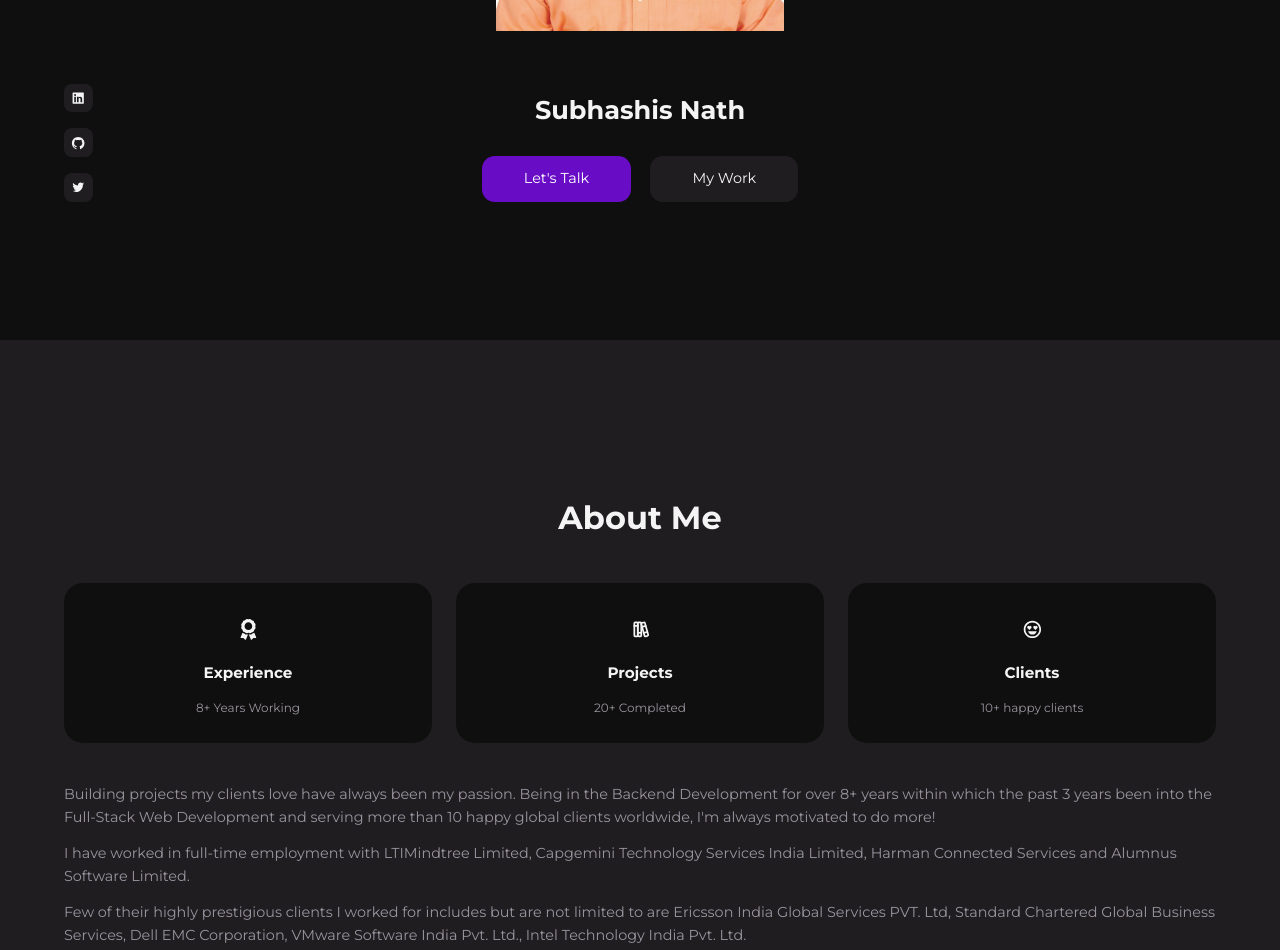
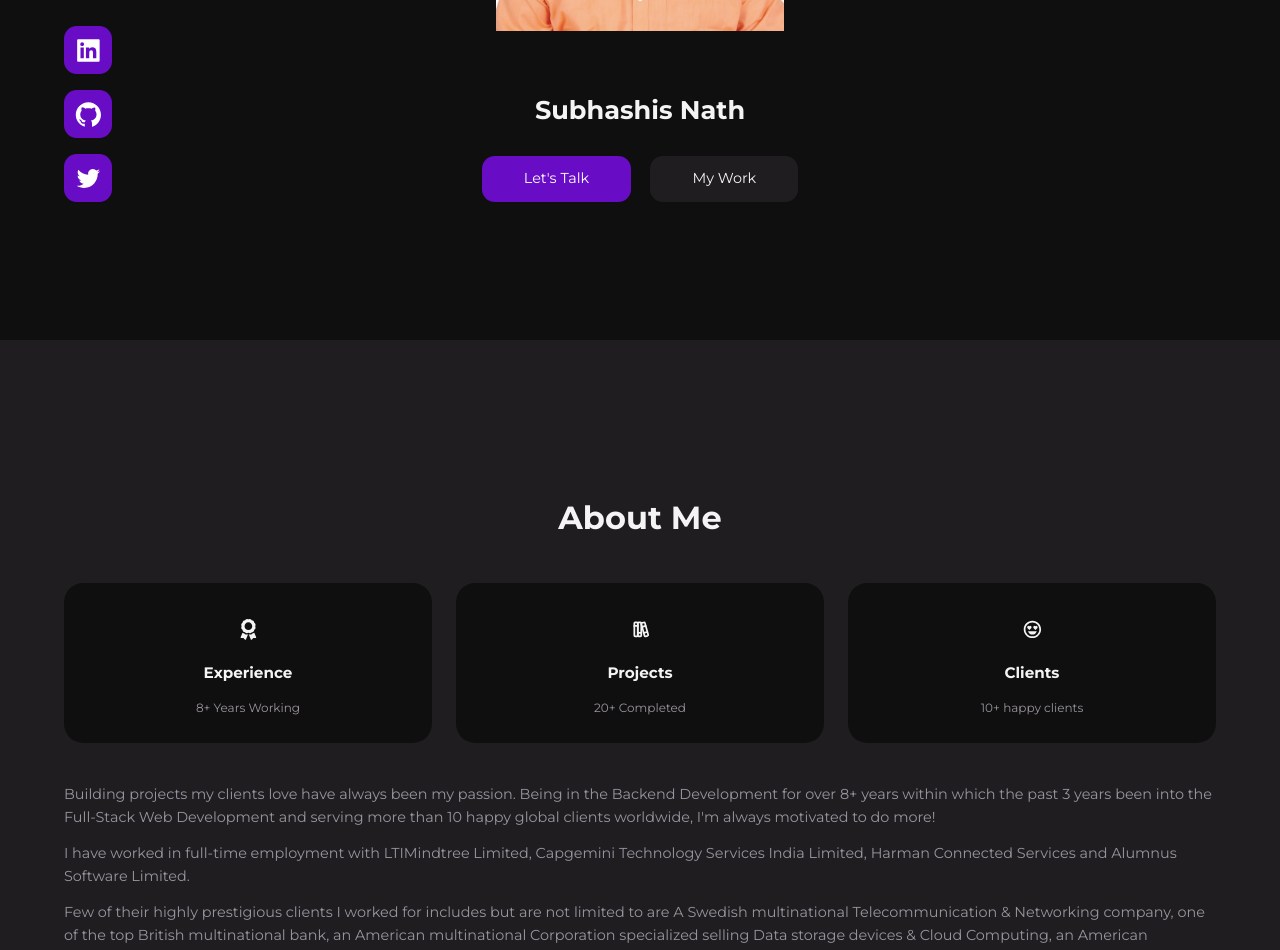
Before and after one commit to subha81788/personal-portfolio, a React (Create React App) app: page / in a window 1280 px wide. Shown: the part 460-1410 px from the top of the page. Built offline with nearby package versions, Linux system fonts and the light colour scheme.

Commit message:
Updated styling of social icons and the data content.

```diff
--- a/src/sections/about/About.jsx
+++ b/src/sections/about/About.jsx
@@ -30,9 +30,10 @@ const About = ({ cv, downloadAs }) => {
         </p>
         <p>
           Few of their highly prestigious clients I worked for includes but are not
-          limited to are Ericsson India Global Services PVT. Ltd, Standard
-          Chartered Global Business Services, Dell EMC Corporation, VMware
-          Software India Pvt. Ltd., Intel Technology India Pvt. Ltd.
+          limited to are A Swedish multinational Telecommunication & Networking company,
+          one of the top British multinational bank, an American multinational Corporation
+          specialized selling Data storage devices & Cloud Computing, an American Virtualization
+          Technology company and an American Microprocessor Development & Semiconductor company.
         </p>
         <p>
           Hi, my name is Subhashis Nath. I'm a Software Engineer from India,
--- a/src/sections/header/header.css
+++ b/src/sections/header/header.css
@@ -44,18 +44,20 @@ header {
 }
 
 .header__socials a {
-    width: 1.8rem;
+    width: 3rem;
     aspect-ratio: 1/1;
-    background: var(--color-light);
-    color: var(--color-black);
+    font-size: 1.8rem;
+    background: var(--color-primary);
+    color: white;
     display: grid;
     place-items: center;
-    border-radius: var(--border-radius-3);
+    border-radius: var(--border-radius-2);
 }
 
 .header__socials a:hover {
-    background: var(--color-primary);
-    color: var(--color-white);
+    background: transparent;
+    border-color: var(--color-primary);
+    color: var(--color-primary);
     transform: translateX(-0.5rem);
 }
 
@@ -68,6 +70,18 @@ header {
     }
 }
 
+/* MEDIA QUERIES (landscape tablets) */
+@media screen and (max-width: 768px) {
+    .header__socials {
+        gap: 0.8rem;
+    }
+
+    .header__socials a {
+        width: 1.8rem;
+        font-size: 1.4rem;
+        border-radius: var(--border-radius-3);
+    }
+}
 
 /* MEDIA QUERIES (tablets) */
 @media screen and (max-width: 600px) {
@@ -85,6 +99,16 @@ header {
     /* .header__container p {
         width: 100%;
     } */
+
+    .header__socials {
+        gap: 0.8rem;
+    }
+
+    .header__socials a {
+        width: 2rem;
+        font-size: 1.4rem;
+        border-radius: var(--border-radius-3);
+    }
 
     .header__cta {
         gap: 1rem;
--- a/src/sections/portfolio/data.js
+++ b/src/sections/portfolio/data.js
@@ -22,7 +22,7 @@ const data = [
     id: 2,
     category: "fullstack",
     image: Image2,
-    title: "Fault Reporting Automation",
+    title: "Real Estate Fault Reporting Platform",
     desc: ["Develop a web application to facilitate Fault/Issue Reporting experience by Employees in the Customer system. Contribute to both Backend and Front end development.", "Write few screens using React Js Functional Components, Hooks & Router using vanilla js. Used customer’s Design system to style all the components.", "One custom Accordion component was written using React as such component is not available in the existing Design system. Needed to extract styles from the existing design system to create similar look & feel to the custom component.", "Implemented Fault Reporting backend using Node Js, Express Js, Typescript. Database is Postgres.", "Write SQL queries to query this database having multiple tables containing relational fault report data using foreign key references.", "Implemented Azure Webjob to above Database every 5 minutes to fetch newly reported fault &, process them. Based on the Fault Reported location and type of fault reported a workorder request is dispatched to one of the Azure Functions. Each such Function is responsible to integrate with 3rd party vendor Rest apis used to actually create a new workorder in the corresponding vendor. In response workorder id or error is returned to the Azure function app and then to Webjob. Webjob sends this status to the Fault Reporter via Email notification.", "Azure Webapp is written in Node Js using Typescript. Data is stored in Postgres DB. Emailer is written using nodemailer & handlebars npm."],
     demo: "http://subhashisnath.com",
     github: "https://github.com/subha81788",
@@ -31,7 +31,7 @@ const data = [
     id: 3,
     category: "backend",
     image: Image3,
-    title: "Deskbooking Application Upgradation",
+    title: "Workplace Seat Booking Application Upgradation",
     desc: ["Upgrade Deskbooking backend Java Spring boot application. It was suffering from cosmos db connection shutdown intermittently and java memory leak issue in Azure Production deployment.", "Migrate Java 8 to Java 17, Spring Boot to v3, Azure Cosmos DB Java SDK to v4.", "Used Java SDK new feature such as Record, Sealed classes etc. Renamed Java EE namespace from javax to jakarta. Replaced mvn build agent by gradle.", "Introduced Redis caching to data retrieval CRUD apis. Get api data is cached on cache miss of the keys using Spring Data Redis. Data save and update through api triggers Azure Functions to evict related key values from the Redis. Cache eviction logic is taken care by Azure Function which is external to Spring Boot Azure webapp to decouple cache eviction from the app itself to mantain cache data integrity. Used Redis datatypes to store data instead of java collections."],
     demo: "http://egatortutorials.com http://subhashisnath.com",
     github: "https://github.com/egattor",
@@ -40,7 +40,7 @@ const data = [
     id: 4,
     category: "fullstack",
     image: Image4,
-    title: "Smart Office Management",
+    title: "Office Management Platform",
     desc: ["Develop a web application which facilitates client’s employees and business partners.", "Write Backend app using Express Js Typescript and deployed to Azure webapp.", "Automate Employee Desk Booking experience. On successful booking an Azure Function having cosmos db input trigger sends email notification with Desk booking details to the user. Code is written using Java, Spring Boot, Cosmos db, Azure Functions.", "Introduced Redis caching to data retrieval CRUD apis. Used Azure Function for cache eviction. Used Redis datatypes to store data instead of typescript data types."],
     demo: "http://subhashisnath.com",
     github: "https://github.com/subha81788",
@@ -58,7 +58,7 @@ const data = [
     id: 6,
     category: "backend",
     image: Image6,
-    title: "RTGS Automation",
+    title: "RTGS Payment Platform",
     desc: ["Develop a Simulator for couple of Business-critical Core-Banking Microservices viz EBBS and TsaaS in RTGS Payment Flow. The simulator mocks expected response payload & response status from these external Core Banking B2B Endpoints. Thus making regular Automated Sprint Tests & Regression Tests independent of the Core Banking system.", "Significant contribution developing Automation Test Framework using Spring Boot, JDBC, ELK, Cucumber"],
     demo: "http://subhashisnath.com",
     github: "https://github.com/subha81788",
@@ -67,7 +67,7 @@ const data = [
     id: 7,
     category: "backend",
     image: Image7,
-    title: "NextGen Security",
+    title: "Next Generation Security using SSO",
     desc: ["Implement an all-in-one SSO solution using Spring Cloud Gateway and Spring Security SSO securing access to a number of sensitive Business Apis and Web Portals using PCF PingFederate SSO Service plan as Identity Provider (IdP). The project is going to be a high impact solution eventually modifying the existing security model of almost all projects under ESRS.", "Implement an Authentication Filter to support both BASIC, SecureID mode of SSO authentication, differentiated by AuthMode header, and integrate the filter with above Gateway."],
     demo: "http://subhashisnath.com",
     github: "https://github.com/subha81788",
@@ -76,7 +76,7 @@ const data = [
     id: 8,
     category: "backend",
     image: Image8,
-    title: "MyService360",
+    title: "360-Degree Service of Smart Devices with Actionable Intelligence",
     desc: ["Write PCF Spring Boot Scheduler service which monitors some table every minute, send notification once there is an update in table entries. The notification message contains Device details such as serial number, product type and api status as payload and is routed to message queue."],
     demo: "http://subhashisnath.com",
     github: "https://github.com/subha81788",
@@ -85,7 +85,7 @@ const data = [
     id: 9,
     category: "backend",
     image: Image9,
-    title: "Remote Service Credential",
+    title: "Remote Service Authentication",
     desc: ["Write Micro service endpoints and corresponding API Gateway Controllers to authenticate inbound requests using Spring, Jersey and Http basic authentication and Api Key concept. Deploy the Services in PCF. Development and Maintenance for Remote Access to different Dell IOT Storage Products using complex cryptography techniques viz Bouncy Castle and OpenSSL to generate X.509 Certificates and ensure secure Https communication between EMC Storage Device and customer Gateway."],
     demo: "http://subhashisnath.com",
     github: "https://github.com/subha81788",
```
